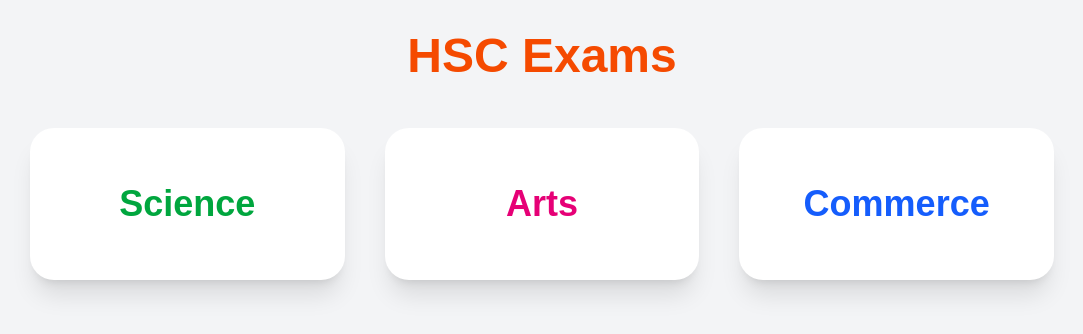
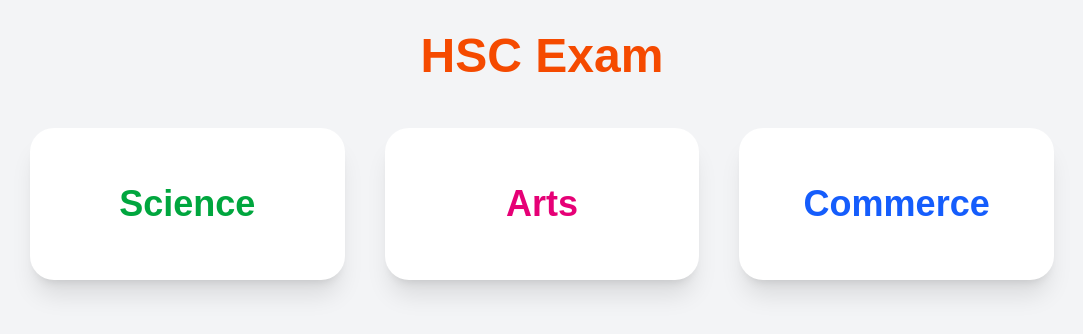
Before and after one commit to ALIM23700/FreeExamZone, a Next.js app in the folder freeexam/: page /hsc in a window 1280 px wide. Shown: the top 334 px of the page, without its empty margins (98-1181 px from the left). Built offline with nearby package versions, Linux system fonts and the light colour scheme.

Commit message:
add skinshot

```diff
--- a/freeexam/app/hsc/page.jsx
+++ b/freeexam/app/hsc/page.jsx
@@ -6,7 +6,7 @@ export default function HSCPage() {
   return (
     <div className="min-h-screen bg-gray-100 p-8">
       <h1 className="text-5xl font-bold text-center text-orange-600 mb-12">
-        HSC Exams
+        HSC Exam
       </h1>
 
       <div className="max-w-5xl mx-auto grid md:grid-cols-3 gap-10">
```
